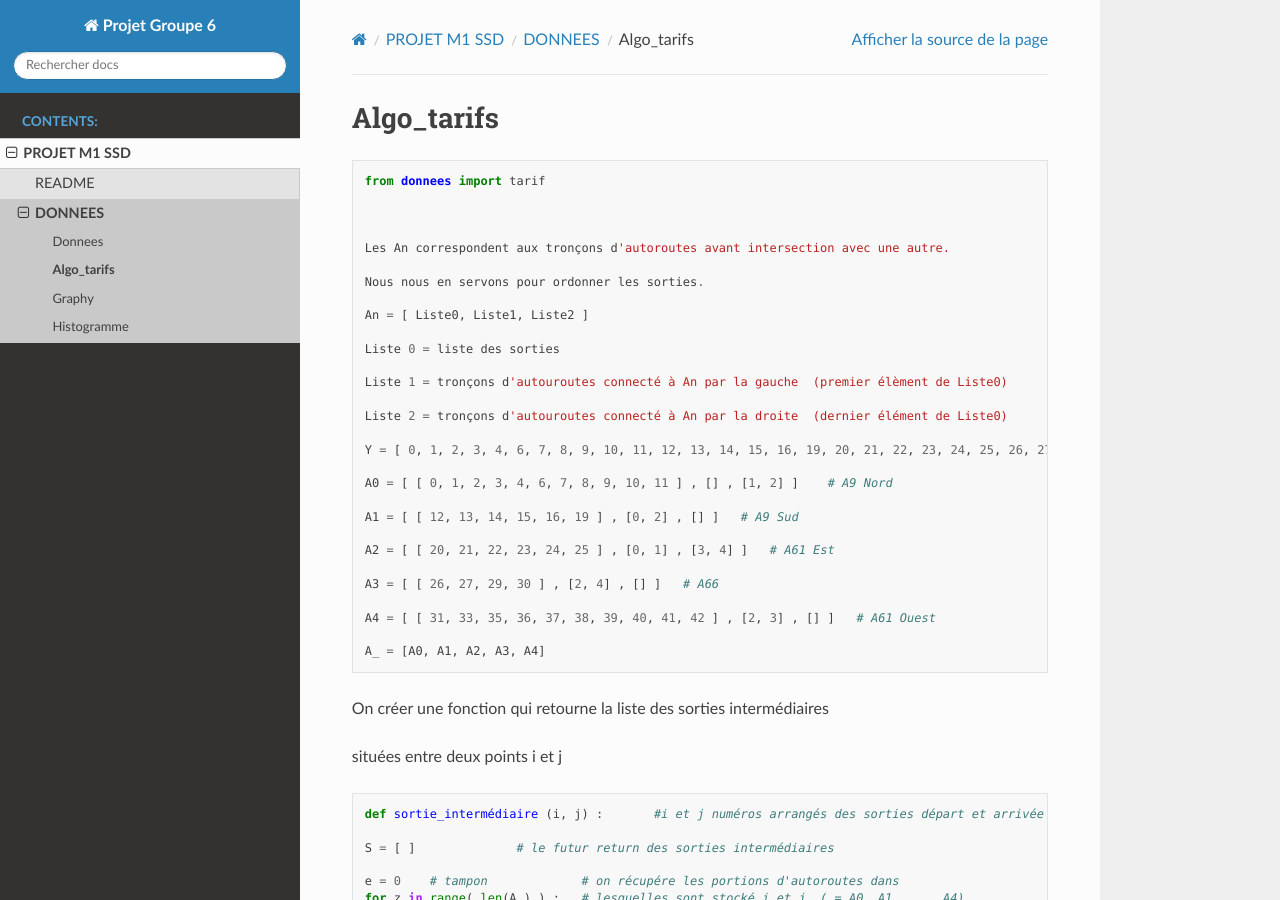
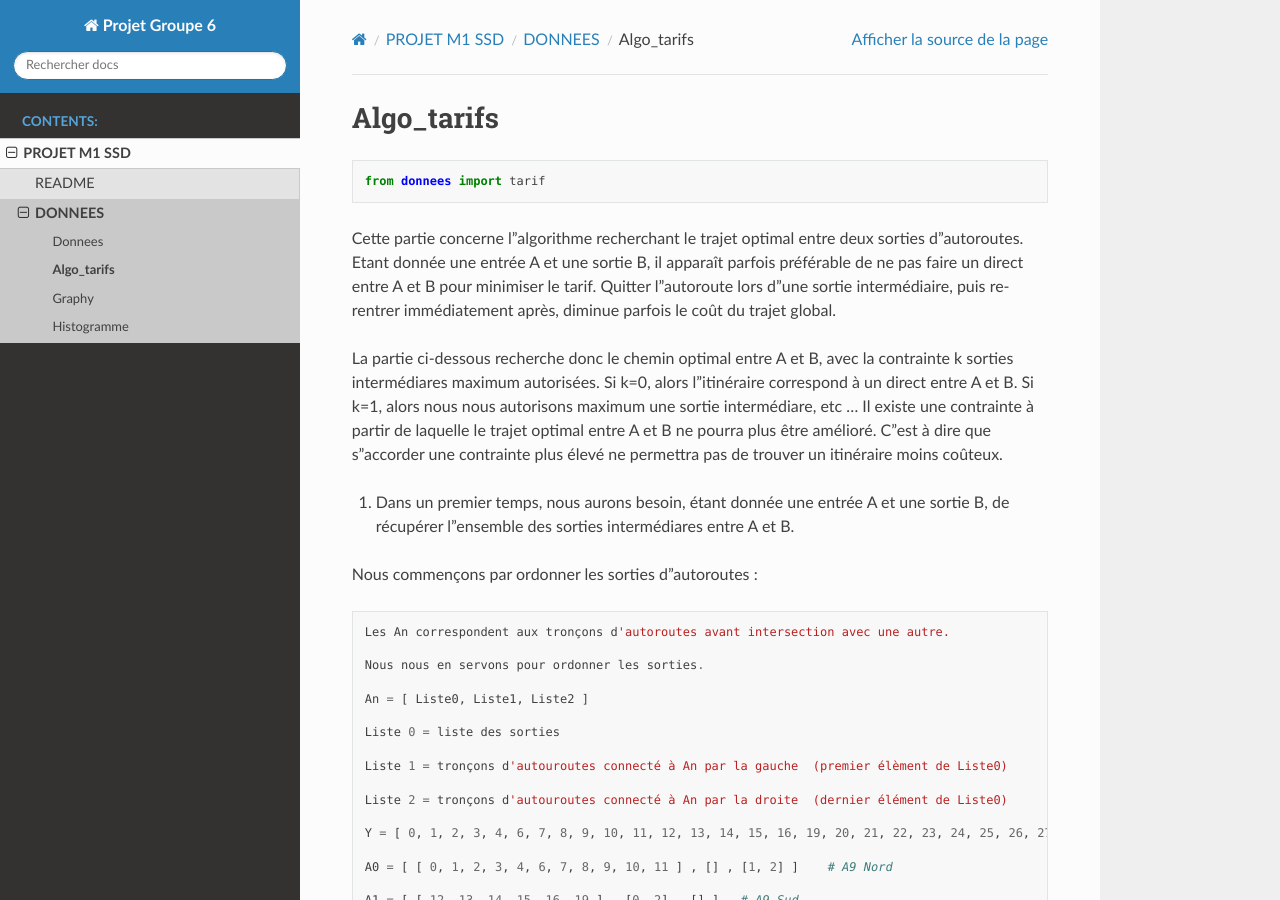
Before and after one commit to lucea97217/mapsud, a Sphinx documentation site: the page built from Sphinx_DL/source/Projet/DONNEES/Algo_tarifs.md, in a window 1280 px wide and 900 px high. Built offline with Sphinx 7.4.7 and the Read the Docs theme 2.0.0, drawn with Linux system fonts in a browser that asks for light colours.

Commit message:
Update Algo_tarifs.md

```diff
--- a/Sphinx_DL/source/Projet/DONNEES/Algo_tarifs.md
+++ b/Sphinx_DL/source/Projet/DONNEES/Algo_tarifs.md
@@ -3,6 +3,17 @@
 
     from donnees import tarif
 
+Cette partie concerne l'algorithme recherchant le trajet optimal entre deux sorties d'autoroutes.
+Etant donnée une entrée A et une sortie B, il apparaît parfois préférable de ne pas faire un direct entre A et B pour minimiser le tarif.
+Quitter l'autoroute lors d'une sortie intermédiaire, puis re-rentrer immédiatement après, diminue parfois le coût du trajet global.
+
+La partie ci-dessous recherche donc le chemin optimal entre A et B, avec la contrainte k sorties intermédiares maximum autorisées. Si k=0, alors l'itinéraire correspond à un direct entre A et B. Si k=1, alors nous nous autorisons maximum une sortie intermédiare, etc ...
+Il existe une contrainte à partir de laquelle le trajet optimal entre A et B ne pourra plus être amélioré. C'est à dire que s'accorder une contrainte plus élevé ne permettra pas de trouver un itinéraire moins coûteux.
+
+
+1) Dans un premier temps, nous aurons besoin, étant donnée une entrée A et une sortie B, de récupérer l'ensemble des sorties intermédiares entre A et B.
+
+Nous commençons par ordonner les sorties d'autoroutes :
 
 
     Les An correspondent aux tronçons d'autoroutes avant intersection avec une autre.
```
